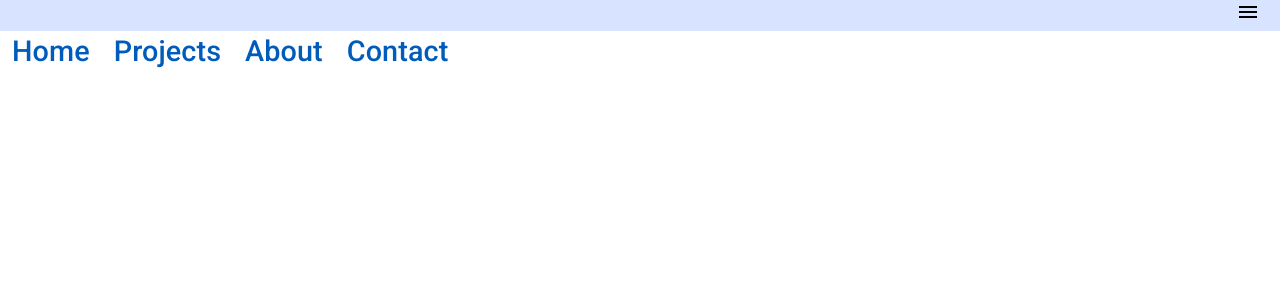
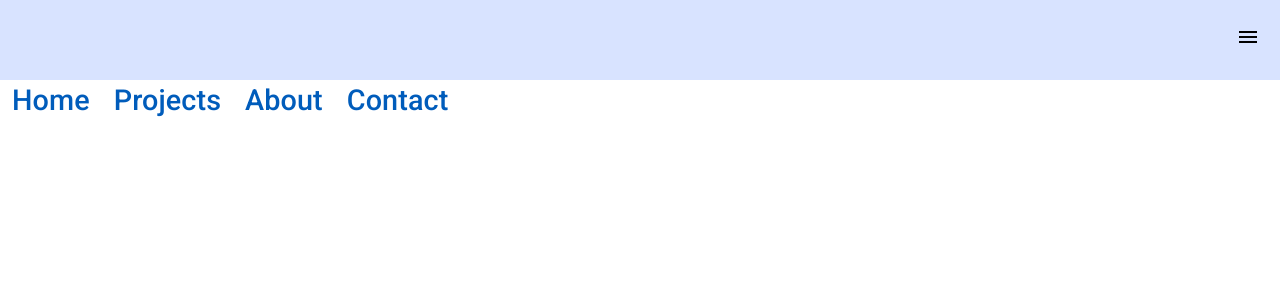
Before and after one commit to DePlaced/deplaced.github.io, an Angular app in the folder deplace-tech/: page / in a window 1280 px wide. Shown: the top 300 px of the page. Built offline with nearby package versions, Linux system fonts and the light colour scheme.

Commit message:
Update header.component.scss

```diff
--- a/deplace-tech/src/app/components/header/header.component.scss
+++ b/deplace-tech/src/app/components/header/header.component.scss
@@ -1,5 +1,6 @@
 
 .header-container {
+  min-height: 10%;
   background: #d8e3ff;
   display: flex;
   flex-direction: row;
```
